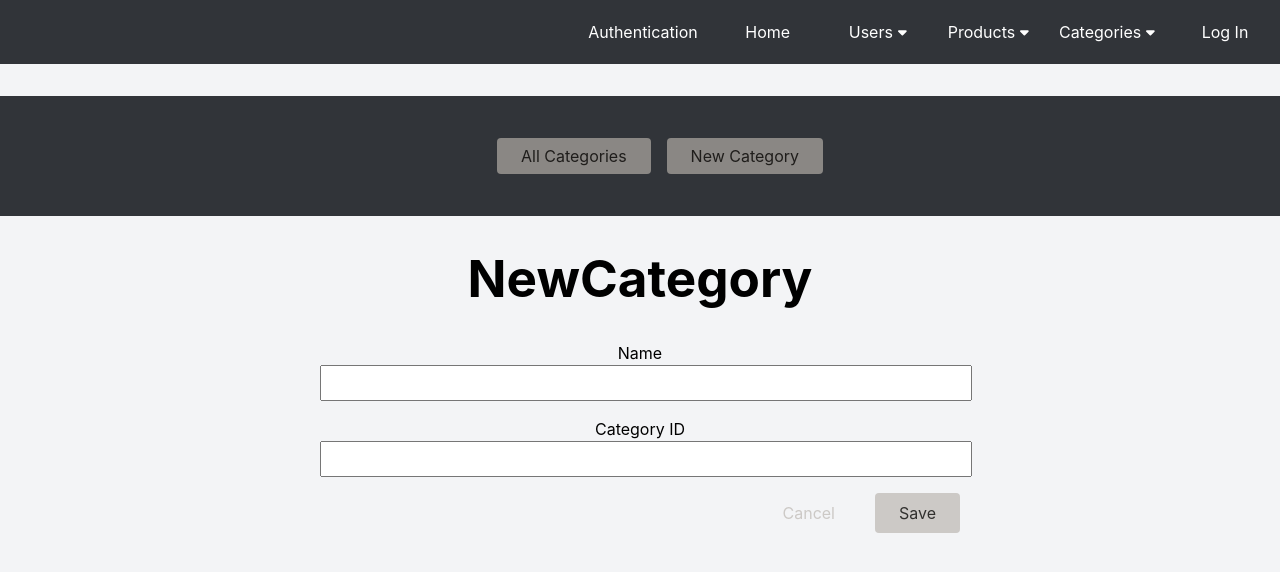
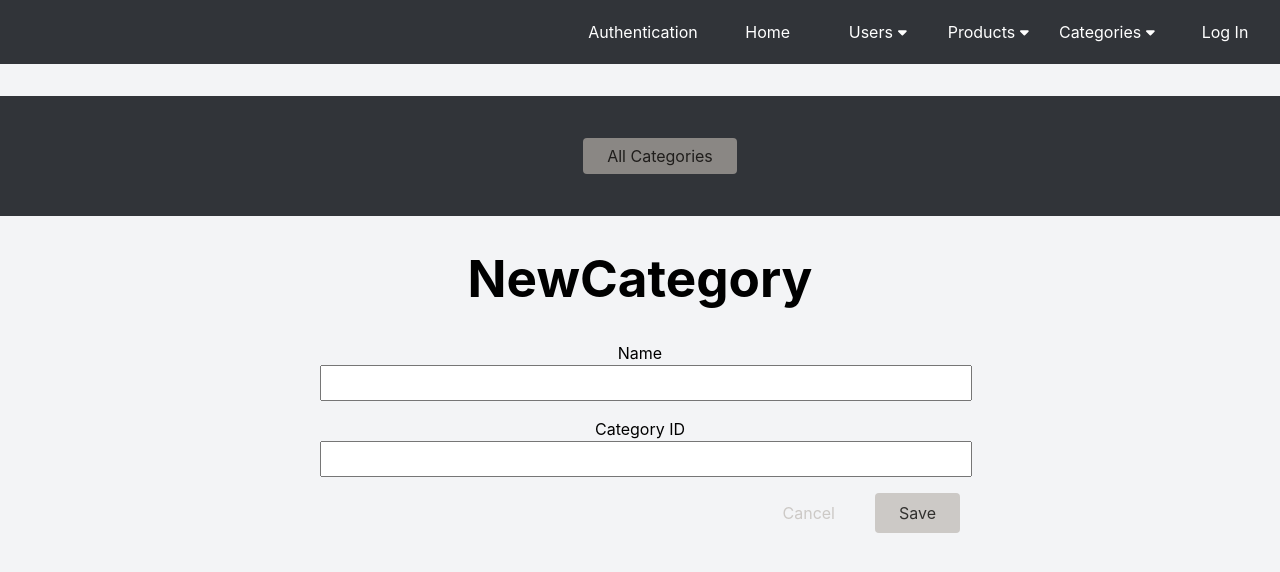
Before and after one commit to AlexisCast/vet-react, a React (Vite) app: page /categories/new in a window 1280 px wide. Shown: the top 572 px of the page. Built offline with nearby package versions, Linux system fonts and the light colour scheme.

Commit message:
show or display UI components based on Auth status on products and categories on edit, add, delete

```diff
--- a/src/components/CategoriesNavigation/CategoriesNavigation.jsx
+++ b/src/components/CategoriesNavigation/CategoriesNavigation.jsx
@@ -1,8 +1,10 @@
-import { NavLink } from "react-router-dom";
+import { NavLink, useRouteLoaderData } from "react-router-dom";
 
 import classes from "./CategoriesNavigation.module.css";
 
 const CategoriesNavigation = () => {
+	const token = useRouteLoaderData("root");
+
 	return (
 		<header className={classes.header}>
 			<nav>
@@ -10,9 +12,11 @@
 					<li>
 						<NavLink to="/categories">All Categories</NavLink>
 					</li>
-					<li>
-						<NavLink to="/categories/new">New Category</NavLink>
-					</li>
+					{token && (
+						<li>
+							<NavLink to="/categories/new">New Category</NavLink>
+						</li>
+					)}
 				</ul>
 			</nav>
 		</header>
--- a/src/components/CategoryItem/CategoryItem.jsx
+++ b/src/components/CategoryItem/CategoryItem.jsx
@@ -1,8 +1,10 @@
-import { Link, useSubmit } from "react-router-dom";
+import { Link, useRouteLoaderData, useSubmit } from "react-router-dom";
 
 import styles from "./CategoryItem.module.css";
 
 const CategoryItem = ({ category }) => {
+	const token = useRouteLoaderData("root");
+
 	const submit = useSubmit();
 
 	const startDeleteHandler = () => {
@@ -17,10 +19,12 @@
 		<article className={styles.product}>
 			<h4>{category.name}</h4>
 			<p>ID: {category._id}</p>
-			<menu className={styles.actions}>
-				<Link to="edit">Edit</Link>
-				<button onClick={startDeleteHandler}>Delete</button>
-			</menu>
+			{token && (
+				<menu className={styles.actions}>
+					<Link to="edit">Edit</Link>
+					<button onClick={startDeleteHandler}>Delete</button>
+				</menu>
+			)}
 		</article>
 	);
 };
--- a/src/components/ProductItem/ProductItem.jsx
+++ b/src/components/ProductItem/ProductItem.jsx
@@ -1,10 +1,12 @@
-import { Link, useSubmit } from "react-router-dom";
+import { Link, useRouteLoaderData, useSubmit } from "react-router-dom";
 
 import noImage from "../../assets/no-image.jpg";
 
 import styles from "./ProductItem.module.css";
 
 const ProductItem = ({ product }) => {
+	const token = useRouteLoaderData("root");
+
 	const submit = useSubmit();
 
 	const startDeleteHandler = () => {
@@ -25,10 +27,12 @@
 			<h4>{product.name}</h4>
 			<p>Available: {product.available ? "YES" : "NO"}</p>
 			<p>Category: {product.category.name}</p>
-			<menu className={styles.actions}>
-				<Link to="edit">Edit</Link>
-				<button onClick={startDeleteHandler}>Delete</button>
-			</menu>
+			{token && (
+				<menu className={styles.actions}>
+					<Link to="edit">Edit</Link>
+					<button onClick={startDeleteHandler}>Delete</button>
+				</menu>
+			)}
 		</article>
 	);
 };
--- a/src/components/ProductsNavigation/ProductsNavigation.jsx
+++ b/src/components/ProductsNavigation/ProductsNavigation.jsx
@@ -1,8 +1,10 @@
-import { NavLink } from "react-router-dom";
+import { NavLink, useRouteLoaderData } from "react-router-dom";
 
 import classes from "./ProductsNavigation.module.css";
 
 const ProductsNavigation = () => {
+	const token = useRouteLoaderData("root");
+
 	return (
 		<header className={classes.header}>
 			<nav>
@@ -10,9 +12,11 @@
 					<li>
 						<NavLink to="/products">All Products</NavLink>
 					</li>
-					<li>
-						<NavLink to="/products/new">New Product</NavLink>
-					</li>
+					{token && (
+						<li>
+							<NavLink to="/products/new">New Product</NavLink>
+						</li>
+					)}
 				</ul>
 			</nav>
 		</header>
```
